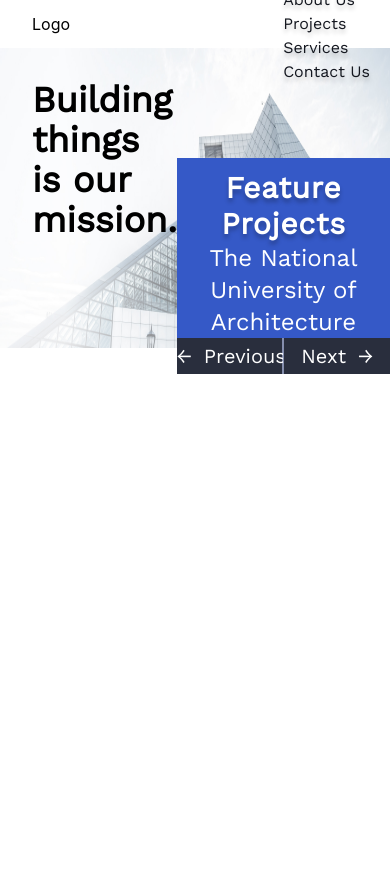
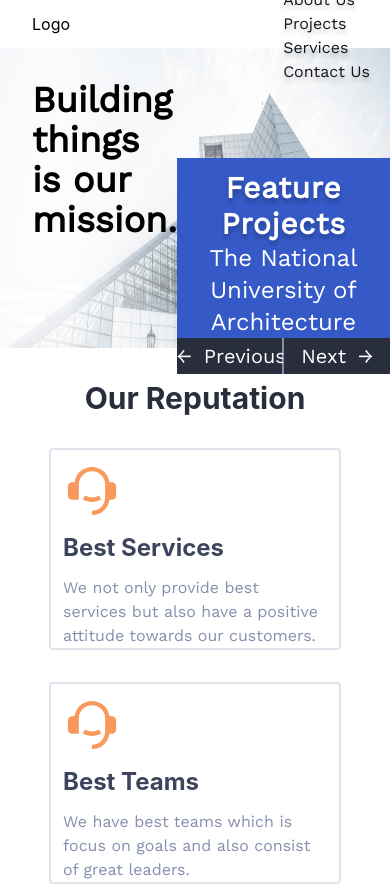
Before and after one commit to AbuHurairah127/2nd-react-ui, a React (Create React App) app: page / in a window 390 px wide. Shown: the top 886 px of the page. Before the commit the page ends 844 px from the top, so only its background shows below. Built offline with nearby package versions, Linux system fonts and the light colour scheme.

Commit message:
Reasons Portion Completed fully responsive

```diff
--- a/src/App.js
+++ b/src/App.js
@@ -1,12 +1,14 @@
 import "./App.css";
 import CarouselSlider from "./components/carouselSlider/CarouselSlider";
 import Navbar from "./components/navbar/Navbar";
+import Reasons from "./components/reasons/Reasons";
 
 function App() {
   return (
     <div>
       <Navbar />
       <CarouselSlider />
+      <Reasons />
     </div>
   );
 }
--- a/src/components/navbar/Navbar.js
+++ b/src/components/navbar/Navbar.js
@@ -1,6 +1,7 @@
 import React from "react";
 import "@fontsource/work-sans";
-
+import { navLinks } from "../../constant/Data";
+import NavLink from "./navLinks/NavLink";
 const Navbar = () => {
   return (
     <div className="container">
@@ -17,7 +18,10 @@ const Navbar = () => {
                 textShadow: "0px 4px 4px rgba(0, 0, 0, 0.20)",
               }}
             >
-              <li className="hover:text-[#F9995D] active:text-[#F9995D]  cursor-pointer xl:text-xl 2xl:text-2xl">
+              {navLinks.map((item, index) => (
+                <NavLink label={item} key={index} />
+              ))}
+              {/* <li className="hover:text-[#F9995D] active:text-[#F9995D]  cursor-pointer xl:text-xl 2xl:text-2xl">
                 Home
               </li>
               <li className="hover:text-[#F9995D] active:text-[#F9995D]  cursor-pointer xl:text-xl 2xl:text-2xl">
@@ -31,7 +35,7 @@ const Navbar = () => {
               </li>
               <li className="hover:text-[#F9995D] active:text-[#F9995D]  cursor-pointer xl:text-xl 2xl:text-2xl">
                 Contact Us
-              </li>
+              </li> */}
             </ul>
           </nav>
         </div>
--- /dev/null
+++ b/src/components/navbar/navLinks/NavLink.js
@@ -0,0 +1,13 @@
+import React from "react";
+
+const NavLink = (props) => {
+  return (
+    <div>
+      <li className="hover:text-[#F9995D] active:text-[#F9995D]  cursor-pointer xl:text-xl 2xl:text-2xl">
+        {props.label}
+      </li>
+    </div>
+  );
+};
+
+export default NavLink;
--- /dev/null
+++ b/src/components/reasons/Reasons.js
@@ -0,0 +1,27 @@
+import React from "react";
+import "@fontsource/work-sans";
+import ReasonCard from "./reasonsCard/ReasonCard";
+import { reasonsData } from "../../constant/Data";
+const Reasons = () => {
+  return (
+    <>
+      <div className="heading">
+        <h1
+          className="text-3xl pt-8 text-center xl:text-4xl text-[#292E3D]"
+          style={{
+            fontWeight: 700,
+          }}
+        >
+          Our Reputation
+        </h1>
+      </div>
+      <div className="flex justify-evenly flex-wrap">
+        {reasonsData.map((item, index) => (
+          <ReasonCard data={item} key={index} />
+        ))}
+      </div>
+    </>
+  );
+};
+
+export default Reasons;
--- /dev/null
+++ b/src/components/reasons/reasonsCard/ReasonCard.js
@@ -0,0 +1,27 @@
+import React from "react";
+import "@fontsource/work-sans";
+
+const ReasonCard = (props) => {
+  return (
+    <div className=" mt-8 min-h-[197px] w-[292px] xl:min-h-[220px] border-2 border-[#E0E3EB] rounded xl:rounded-md flex flex-col">
+      <div className="icon py-4 px-4 xl:py-5 xl:px-5">
+        <img src={props.data.icon} alt="" width={50} height={40} />
+      </div>
+      <div className="header">
+        <h1 className="font-bold text-2xl xl:text-3xl px-3 py-0 my-0 text-[#3D445C]">
+          {props.data.heading}
+        </h1>
+      </div>
+      <div
+        className="description px-3 pt-3 xl:text-xl xl:pt-5 text-[#858EAD]"
+        style={{
+          fontFamily: "work sans",
+        }}
+      >
+        <p>{props.data.description}</p>
+      </div>
+    </div>
+  );
+};
+
+export default ReasonCard;
--- /dev/null
+++ b/src/constant/Data.js
@@ -0,0 +1,29 @@
+import VectorHeadPhone from "./../assets/reasonsData/VectorHeadPhone.svg";
+import iconDesignTool from "./../assets/reasonsData/iconDesignTool.svg";
+export const navLinks = [
+  "Home",
+  "About Us",
+  "Projects",
+  "Services",
+  "Contact Us",
+];
+export const reasonsData = [
+  {
+    icon: VectorHeadPhone,
+    heading: "Best Services",
+    description:
+      "We not only provide best services but also have a positive attitude towards our customers.",
+  },
+  {
+    icon: VectorHeadPhone,
+    heading: "Best Teams",
+    description:
+      "We have best teams which is focus on goals and also consist of great leaders.",
+  },
+  {
+    icon: iconDesignTool,
+    heading: "Best Designs",
+    description:
+      "We provide best designs which are not only beautiful but also well made and socially beneficial.",
+  },
+];
```
Also changed, not shown: src/assets/reasonsData/VectorHeadPhone.svg (added), src/assets/reasonsData/iconDesignTool.svg (added).
